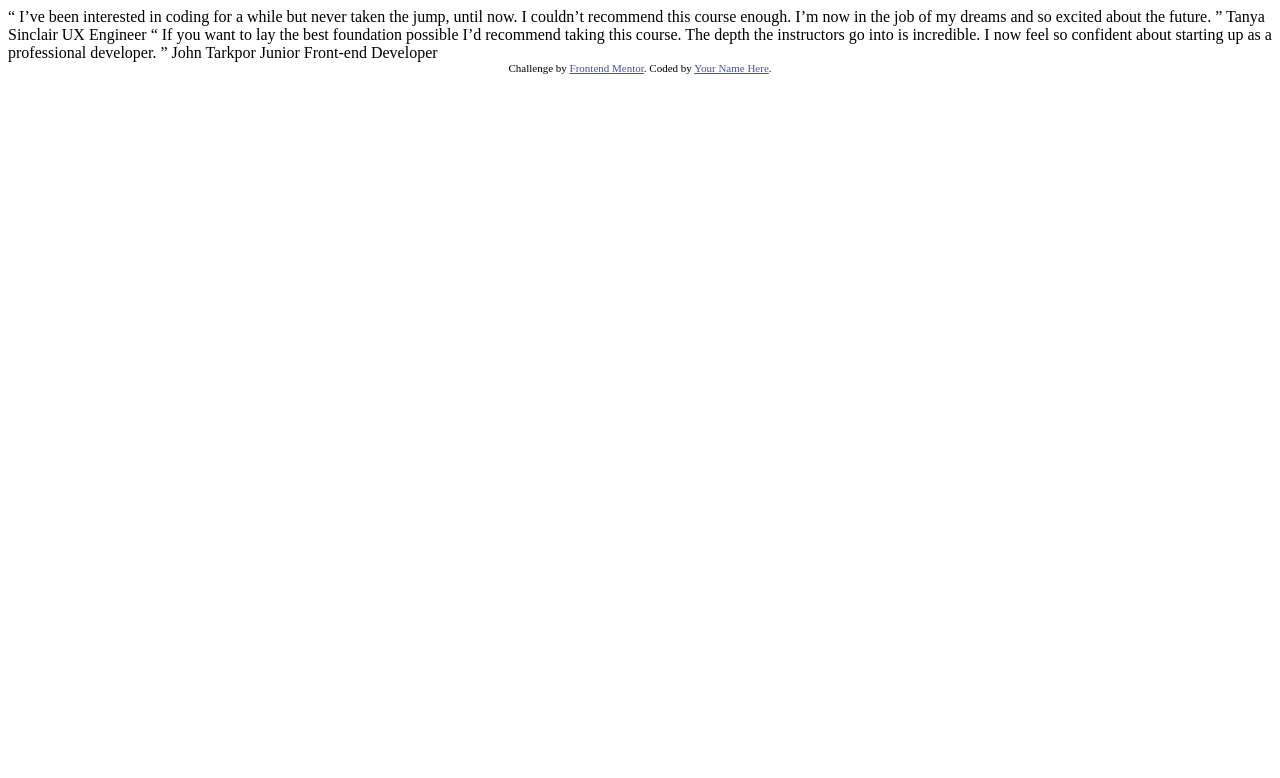
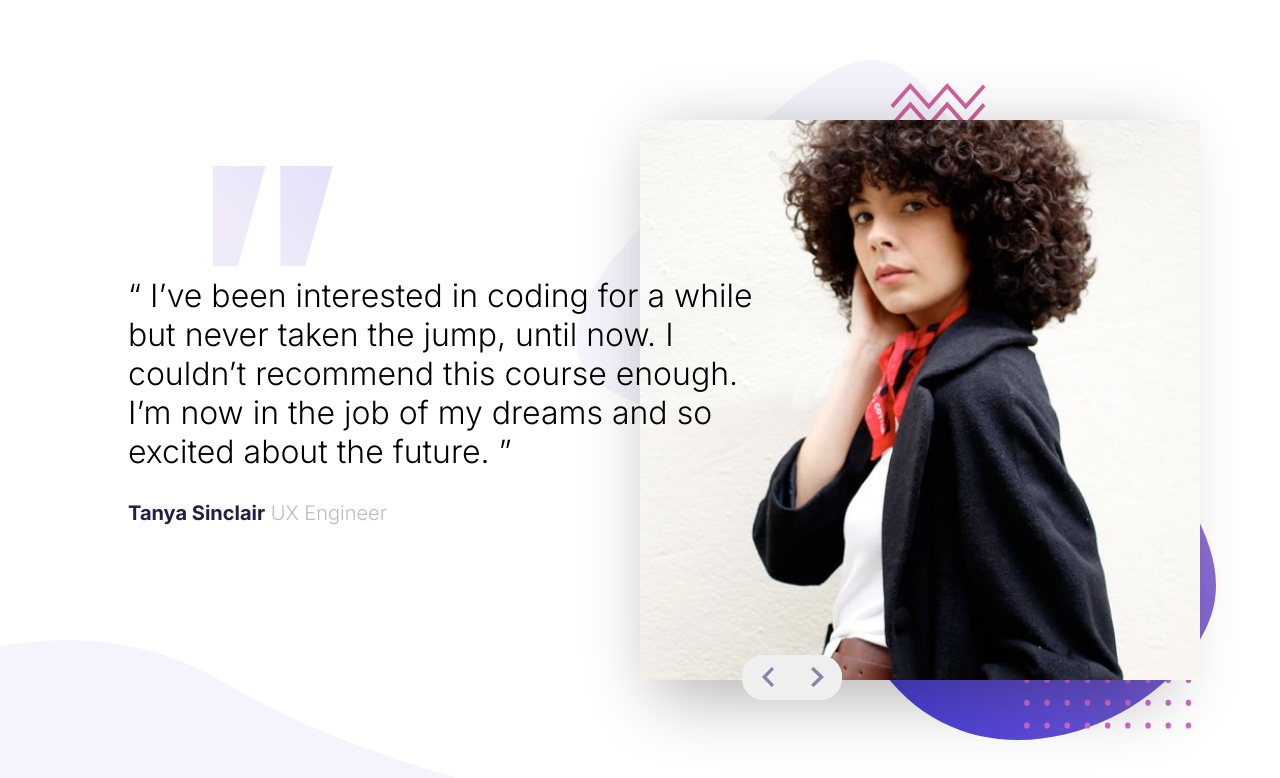
Before and after one commit to DannyBrito/coding_btcmp_slide_FrontEndMentor, a plain HTML site: page index.html in a window 1280 px wide. Drawn offline with Linux system fonts and the light colour scheme.

Commit message:
desktop version completed

```diff
--- /dev/null
+++ b/index.css
@@ -0,0 +1,130 @@
+@import url('https://fonts.googleapis.com/css2?family=Inter:wght@300;500;700&display=swap');
+
+:root{
+    --Dark-Blue: hsl(240, 38%, 20%);
+    --Graysh-Blue: hsl(240, 18%, 77%);
+}
+*{
+    box-sizing: border-box;
+    padding: 0;
+    margin: 0;
+    font-family: 'Inter', sans-serif;
+    font-weight: 300;
+
+}
+
+html, body{
+    height: 100%;
+    width: 100%;
+    /* background-color: rosybrown; */
+    overflow: hidden;
+}
+
+button,button:focus {
+    border: none;
+    outline: none;
+    cursor: pointer;
+}
+
+.mainContainer{
+    height: 100%;
+    background-image: url('./images/pattern-bg.svg'),url('/images/pattern-curve.svg');
+    background-repeat: no-repeat;
+    background-position: right 10% center,left -5% bottom;
+    background-size: 50% 85%, 45% 20%;
+    display: flex;
+    justify-content: center;
+    align-items: center;
+}
+
+.cardContainer{
+    position: relative;
+    /* overflow: hidden; */
+    width: 80%;
+    height: 70%;
+    /* background-color: rgba(0, 0, 0, 0.173); */
+    display: flex;
+    justify-content: space-between;
+}
+
+.textContainer{
+    width: 67%;
+    height: 100%;
+    overflow: visible;
+    z-index: 1;
+    display: flex;
+    flex-direction: column;
+    justify-content: center;
+    font-size: 32px;
+    padding: 30px;
+    padding-left: 0px;
+    background-image: url('./images/pattern-quotes.svg');
+    background-repeat: no-repeat;
+    background-position:15% 10%;
+}
+
+.author{
+    padding-top: 30px;
+    font-size: 20px;
+    color:var(--Graysh-Blue);
+}
+.authorName{
+    color:var(--Dark-Blue);
+    font-weight: 700;
+}
+
+.imageContainer{
+    position: absolute;
+    border-radius: 10px;
+    right: 0;
+    max-width: 50%;
+    height: 100%;
+    /* overflow: hidden; */
+    display: flex;
+    z-index: 0;
+    -webkit-box-shadow: 15px 17px 70px -1px rgba(0,0,0,0.31);
+    -moz-box-shadow: 15px 17px 70px -1px rgba(0,0,0,0.31);
+    box-shadow: 15px 17px 70px -1px rgba(0,0,0,0.31);
+}
+
+.imageContainer img{
+    height: 100%;
+}
+
+.buttonContainer{
+    position: absolute;
+    z-index: 3;
+    bottom: -3.5%;
+    overflow: hidden;
+    left: 60%;
+    width: 100px;
+    height: 8%;
+    border-radius: 22px;
+    background-color: white;
+    display: flex;
+    justify-content: center;
+
+}
+.buttonContainer > button{
+    flex-basis: 50%;
+    height: 100%;
+    display: flex;
+    justify-content: center;
+    align-items: center;
+}
+
+
+.buttonContainer img{
+    height: 20px;
+}
+.attribution { font-size: 11px; text-align: center; }
+.attribution a { color: hsl(228, 45%, 44%); }
+
+img{
+    -webkit-touch-callout: none;
+    -webkit-user-select: none;
+     -khtml-user-select: none;
+       -moz-user-select: none;
+        -ms-user-select: none;
+            user-select: none;
+}
--- a/index.html
+++ b/index.html
@@ -5,31 +5,40 @@
   <meta name="viewport" content="width=device-width, initial-scale=1.0"> <!-- displays site properly based on user's device -->
 
   <link rel="icon" type="image/png" sizes="32x32" href="./images/favicon-32x32.png">
+  <link rel="stylesheet" href="/index.css">
 
   <title>Frontend Mentor | Coding Bootcamp Testimonials Slider</title>
-
-  <!-- Feel free to remove these styles or customise in your own stylesheet 👍 -->
-  <style>
-    .attribution { font-size: 11px; text-align: center; }
-    .attribution a { color: hsl(228, 45%, 44%); }
-  </style>
+  <script defer src="script.js"></script>
 </head>
 <body>
+  <div class="mainContainer">
 
-  “ I’ve been interested in coding for a while but never taken the jump, until now.
-  I couldn’t recommend this course enough. I’m now in the job of my dreams and so
-  excited about the future. ”
+    <div class="cardContainer">
+      <div class="textContainer">
 
-  Tanya Sinclair
-  UX Engineer
+        <div class="quote">
+          Dolor ex dolore consectetur non. Irure nulla aute mollit dolore. Eu minim proident qui reprehenderit deserunt nostrud sint sunt est. Non sunt laborum nisi eu sit veniam incididunt esse laborum consectetur ullamco.
+        </div>
+        <div class="author">
+          <span class="authorName">Template User</span>
+          <span class="authorTitle">Title</span>
+        </div>
 
-  “ If you want to lay the best foundation possible I’d recommend taking this course.
-  The depth the instructors go into is incredible. I now feel so confident about
-  starting up as a professional developer. ”
+        </div>
+        <div class="imageContainer">
+          <img class="authorImage" src="/images/author-placeholder.png" >
+        </div>
+        <div class="buttonContainer">
+          <button class="prevButton">
+            <img src="/images/icon-prev.svg">
+          </button>
+        <button class="nextButton">
+            <img src="/images/icon-next.svg">
+        </button>
+        </div>
+    </div>
 
-  John Tarkpor
-  Junior Front-end Developer
-
+  </div>
   <div class="attribution">
     Challenge by <a href="https://www.frontendmentor.io?ref=challenge" target="_blank">Frontend Mentor</a>.
     Coded by <a href="#">Your Name Here</a>.
--- /dev/null
+++ b/script.js
@@ -0,0 +1,47 @@
+const PREV_BUTTON = document.querySelector('.prevButton')
+const NEXT_BUTTON = document.querySelector('.nextButton')
+
+const AUTH_IMG = document.querySelector('.authorImage')
+const AUTH_NAME = document.querySelector('.authorName')
+const AUTH_TITLE = document.querySelector('.authorTitle')
+const QUOTE = document.querySelector('.quote')
+DATA = [
+    {
+        src: '/images/image-tanya.jpg',
+        name: 'Tanya Sinclair',
+        title: 'UX Engineer',
+        quote: `“ I’ve been interested in coding for a while but never taken the jump, until now.
+        I couldn’t recommend this course enough. I’m now in the job of my dreams and so
+        excited about the future. ”`
+    },
+    {
+        src: '/images/image-john.jpg',
+        name: 'John Tarkpor',
+        title: 'Junior Front-end Developer',
+        quote: `“ If you want to lay the best foundation possible I’d recommend taking this course.
+        The depth the instructors go into is incredible. I now feel so confident about
+        starting up as a professional developer. ”`
+    },
+]
+let currentIndex = 0
+// initalize card by data
+document.addEventListener('DOMContentLoaded', ()=>{
+    changeUserTestimonial(currentIndex)
+})
+
+PREV_BUTTON.addEventListener('click', () => handleClickPanel('prev'))
+NEXT_BUTTON.addEventListener('click', () => handleClickPanel('next'))
+
+const changeUserTestimonial = index =>{
+    AUTH_IMG.src = DATA[index].src
+    AUTH_NAME.textContent = DATA[index].name
+    AUTH_TITLE.textContent = DATA[index].title
+    QUOTE.textContent = DATA[index].quote
+}
+
+const handleClickPanel = action =>{
+    if(action === "prev")currentIndex = currentIndex === 0 ? DATA.length - 1 : currentIndex - 1
+    else currentIndex = currentIndex === DATA.length - 1 ? 0 : currentIndex + 1
+    changeUserTestimonial(currentIndex)
+    console.log('here')
+}
```
Also changed, not shown: images/author-placeholder.png (added).
